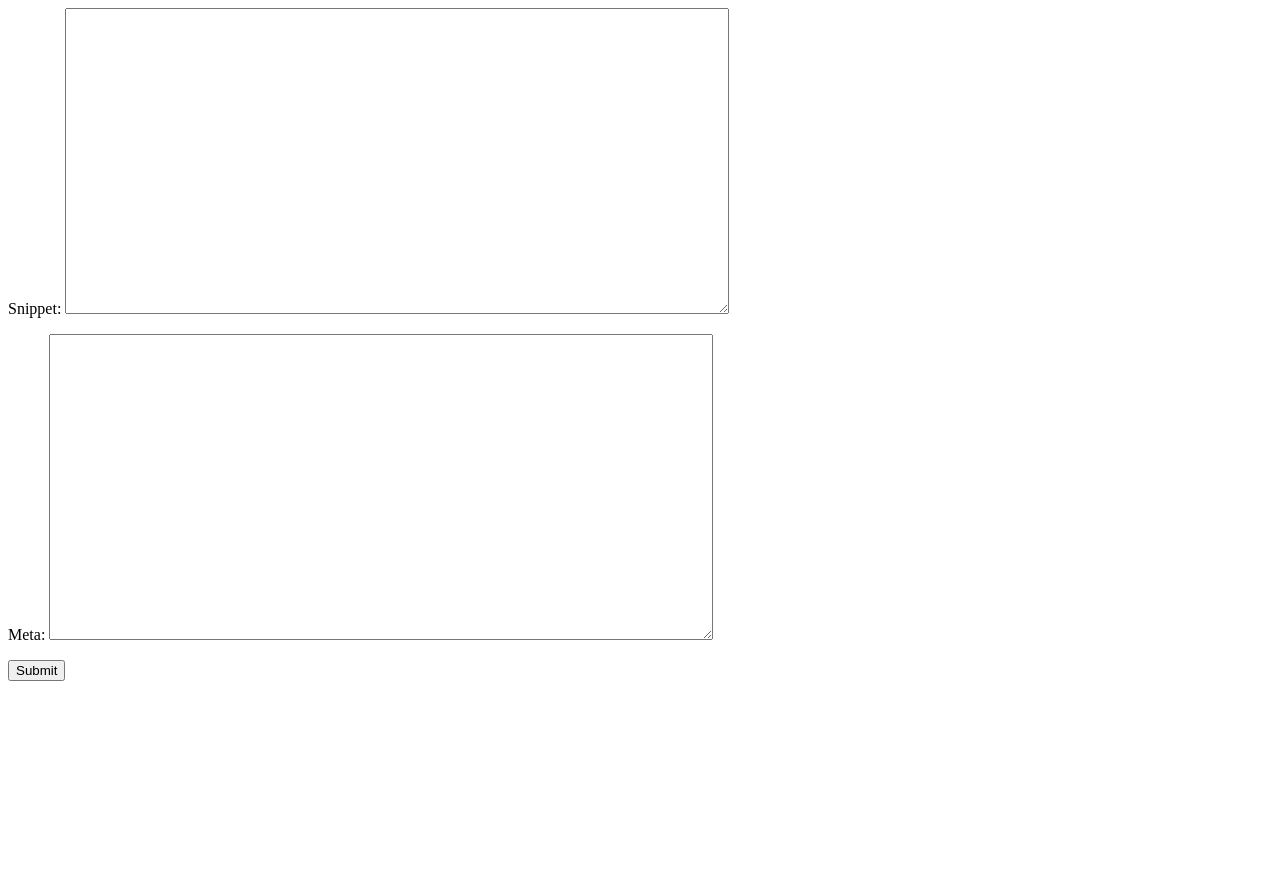
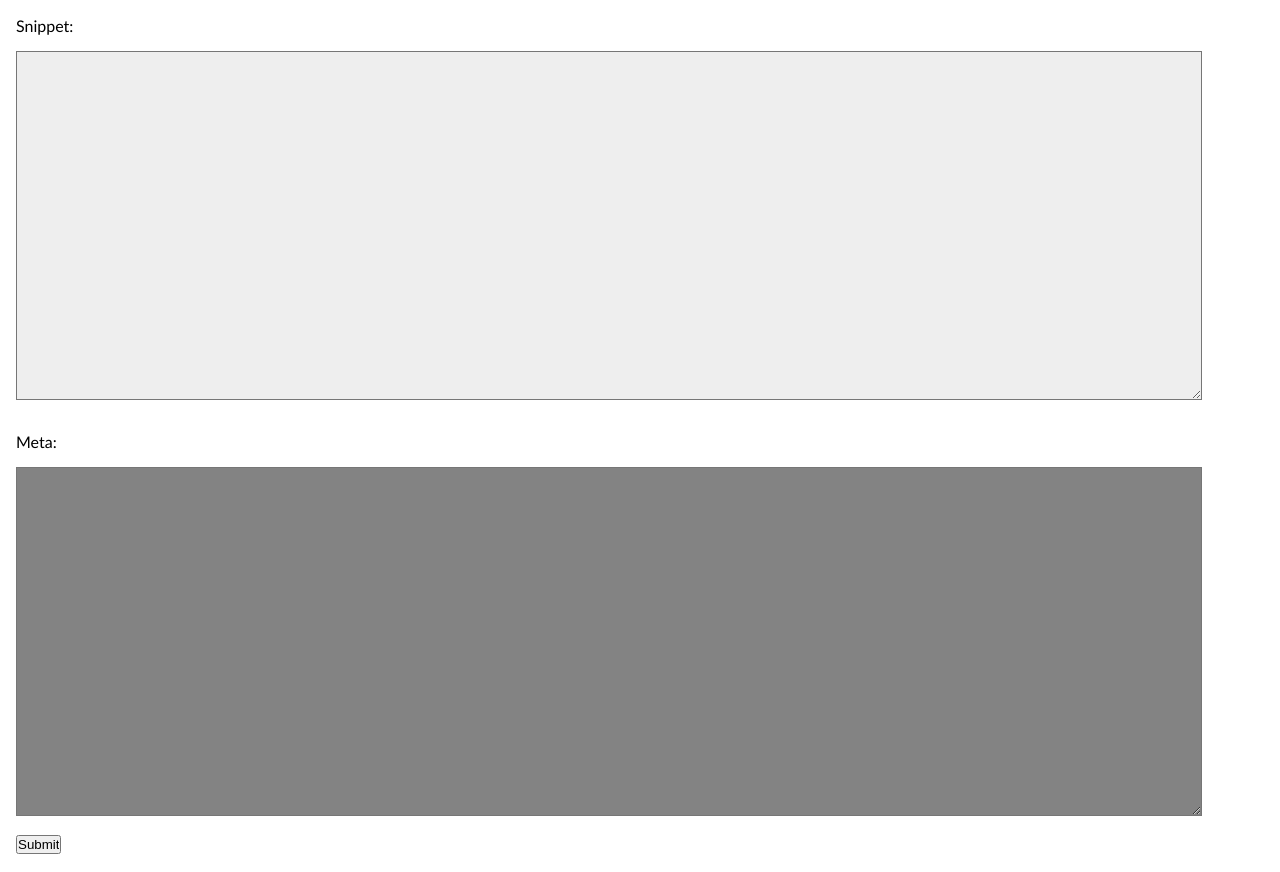
Before and after one commit to keithostertag/ntbook_cbv, a Django app: a page that uses ntbs/templates/ntbs/ntbook_form.html in a window 1280 px wide. Run offline with Django 3.2, Linux system fonts and the light colour scheme; some libraries are stand-ins or nearby versions.

Commit message:
styling for update and create form now working

```diff
--- a/assets/css/ntb.css
+++ b/assets/css/ntb.css
@@ -84,17 +84,38 @@ body {
   background: #eee;
 }
 
-.form {
+/*to style input areas when using update or create*/
+.form_snippet  {
+  width: 95%;
+  height: 40%;
+  background: #eee;
+  overflow: auto;
+  color: #838383;
+  margin-top: 1rem;
+  margin-bottom: 2rem;
+}
+
+/*to style input areas when using update or create*/
+.form_meta {
+  width: 95%;
+  height: 40%;
   background: #838383;
   color: white;
+  overflow: auto;
+  margin-top: 1rem;
 }
 
-.total {
+.updateform form  { /*to style input areas when using update or create*/
+  padding: 1rem;
+}
+
+.updateform form label  { display: block;}  /*to style input areas when using update or create*/
+
+.total {  # this is for the total snippets: line in the bottom panel
   height: 100%;
   flex: 3 1 auto;
   background: #eee;
   border: 1px solid silver;
-
 }
 
 .nav  {
--- a/ntbs/templates/ntbs/ntbook_confirm_delete.html
+++ b/ntbs/templates/ntbs/ntbook_confirm_delete.html
@@ -1,3 +1,5 @@
+{% load static from staticfiles %}
+
 <form method="post">{% csrf_token %}
     Are you sure you want to delete "{{ object }}" ?
     <input type="submit" value="Submit" />
--- a/ntbs/templates/ntbs/ntbook_form.html
+++ b/ntbs/templates/ntbs/ntbook_form.html
@@ -1,4 +1,19 @@
+{% load static from staticfiles %}
+
+<head>
+    <meta charset="utf-8"/>
+    <meta name="viewport" content="width=device-width, initial-scale=1.0"/>
+    <title>ntbook - a simple desktop code snippet database app</title>
+    <link rel = "stylesheet" type = "text/css" href = "{% static 'css/ntb.css' %}" />
+
+  {# using the cdn version of highlightjs for syntax highlighting of the code snippets #}
+    <link rel="stylesheet"
+        href="//cdnjs.cloudflare.com/ajax/libs/highlight.js/9.12.0/styles/default.min.css">
+</head>
+
+<div class='updateform'>
 <form method="post">{% csrf_token %}
-    {{ form.as_p }}
+    {{ form.as_p }}<br>
     <input type="submit" value="Submit" />
 </form>
+</div>
--- a/ntbs/templates/ntbs/ntbook_list.html
+++ b/ntbs/templates/ntbs/ntbook_list.html
@@ -1,6 +1,6 @@
 {% extends 'layout.html' %}
 
-
+{# this block goes into the right panel #}
 {% block content %}
 <ul class="snippet">
     {% for ntb in object_list %}
@@ -14,7 +14,7 @@
 </ul>
 {% endblock content%}
 
-
+{# this block goes into the left panel #}
 {% block meta %}
 <ul class="meta">
 {% for ntb in object_list %}
--- a/ntbs/templates/ntbs/updateform.html
+++ /dev/null
@@ -1 +0,0 @@
-{% extends 'layout.html' %}
--- a/ntbs/views.py
+++ b/ntbs/views.py
@@ -12,11 +12,10 @@ class NtbookForm(ModelForm):    # using this for create and update
         fields = ('snippet', 'meta')
         # customize because the default is too small visually
         widgets = {
-            'snippet': Textarea(attrs={'cols': 80, 'rows': 20, 'class': 'form'}),
-            'meta': Textarea(attrs={'cols': 80, 'rows': 20}),
+            'snippet': Textarea(attrs={'class': 'form_snippet'}),
+            'meta': Textarea(attrs={'class': 'form_meta'}),
         }
-        template = "ntbook_list"
-
+# 'cols': 80, 'rows': 20,
 class NtbookList(ListView):
     model = Ntbook
 
--- a/templates/layout.html
+++ b/templates/layout.html
@@ -9,6 +9,7 @@
   {# using the cdn version of highlightjs for syntax highlighting of the code snippets #}
     <link rel="stylesheet"
         href="//cdnjs.cloudflare.com/ajax/libs/highlight.js/9.12.0/styles/default.min.css">
+</head>
 
     <body style="">
         <div class="page-container">
```
Also changed, not shown: db.sqlite3.
